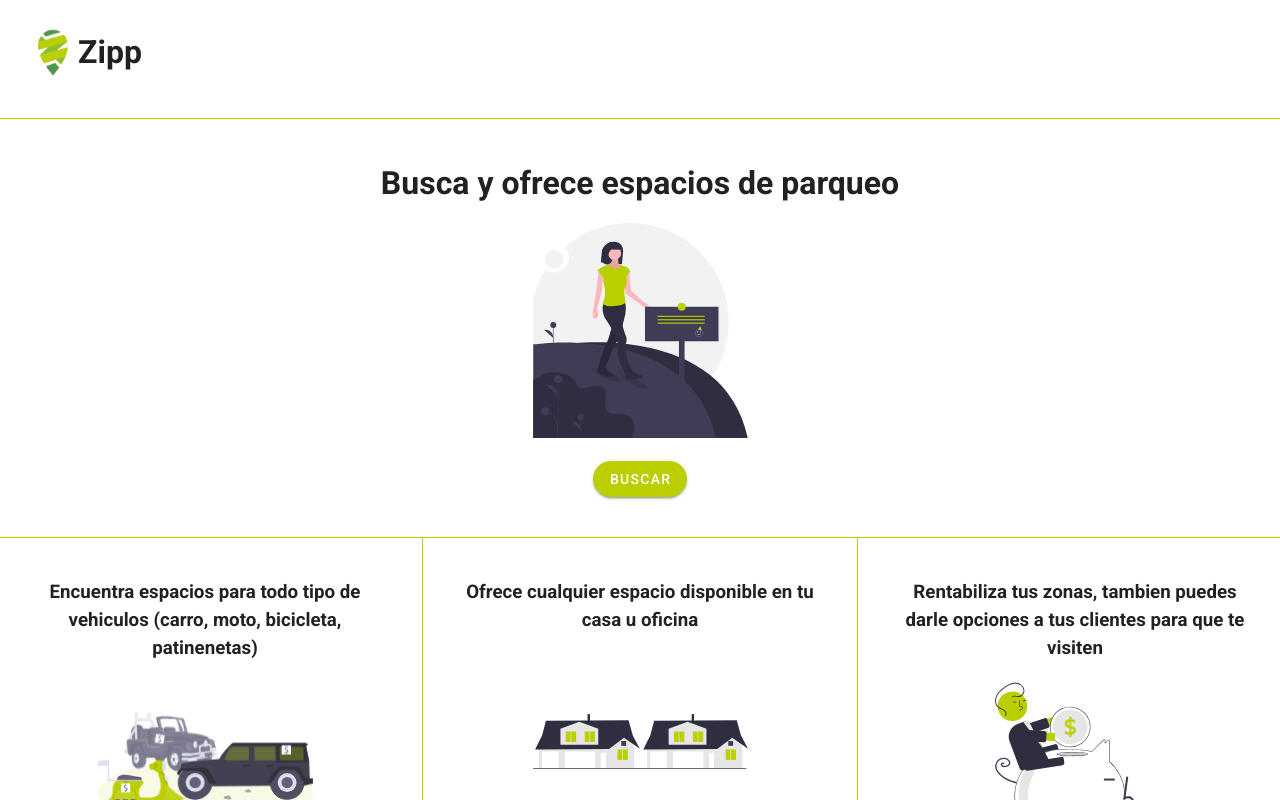
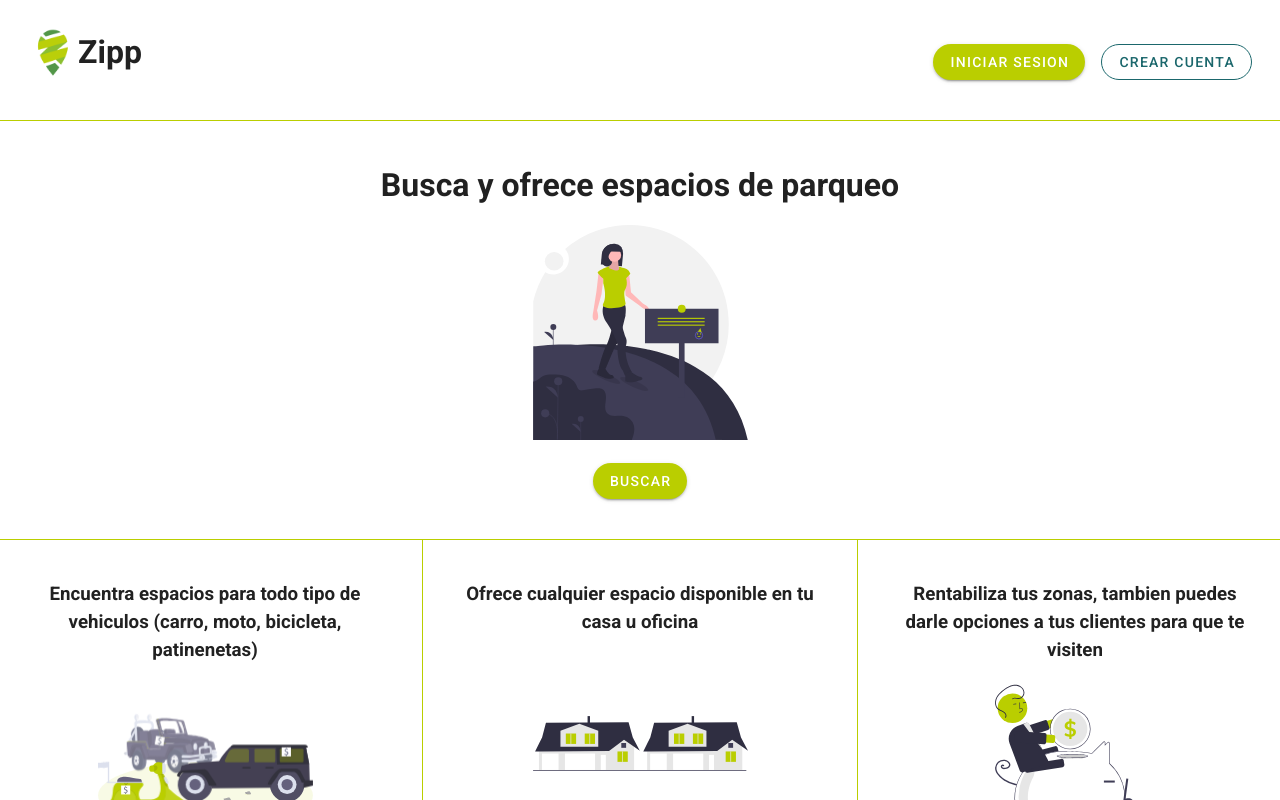
Before and after one commit to Anunnnaki/zippfront, a Nuxt app: page / in a window 1280 px wide. Shown: the top 800 px of the page. Built offline with nearby package versions, Linux system fonts and the light colour scheme.

Commit message:
feat: Two buttons have been created that redirect to the login and registration form

```diff
--- a/components/Button.vue
+++ b/components/Button.vue
@@ -1,19 +1,32 @@
 <template>
   <v-btn
-    color="primary"
+    v-text="label"
+    @click="$emit('actionButton', param)"
+    :color="color"
+    :outlined="outlined"
     rounded
-    @click="$emit('actionButton')"
-    v-text="label"
   />
 </template>
 
 <script>
 export default {
   props: {
+    color: {
+      type: String,
+      default: "primary",
+    },
     label: {
       type: String,
       default: "label",
     },
+    outlined: {
+      type: Boolean,
+      default: false,
+    },
+    param: {
+      type: Number,
+      default: 0,
+    },
   },
 };
 </script>
--- a/pages/index.vue
+++ b/pages/index.vue
@@ -4,6 +4,23 @@
     <v-col cols="12" class="text-center pa-10 d-flex">
       <ZippLogo />
       <h1>Zipp</h1>
+      <v-spacer />
+      <div>
+        <Button
+          @actionButton="actionButton"
+          class="mt-4"
+          label="Iniciar sesion"
+          :param="1"
+        />
+        <Button
+          @actionButton="actionButton"
+          class="mt-4 ml-4"
+          color="secondary"
+          label="Crear cuenta"
+          :outlined="true"
+          :param="2"
+        />
+      </div>
     </v-col>
     <!-- Busca y ofrece espacios de parqueo -->
     <v-col
@@ -92,8 +109,12 @@
 export default {
   name: "IndexPage",
   methods: {
-    actionButton() {
-      $nuxt.$router.push({ name: "login" });
+    actionButton(buttonSelected) {
+      if (buttonSelected === 0 || buttonSelected === 1) {
+        $nuxt.$router.push({ name: "login" });
+      } else {
+        $nuxt.$router.push({ name: "signUp" });
+      }
     },
   },
 };
--- /dev/null
+++ b/pages/signUp.vue
@@ -0,0 +1,10 @@
+<template>
+  <h1>Registro</h1>
+</template>
+
+<script>
+export default {};
+</script>
+
+<style>
+</style>
```
